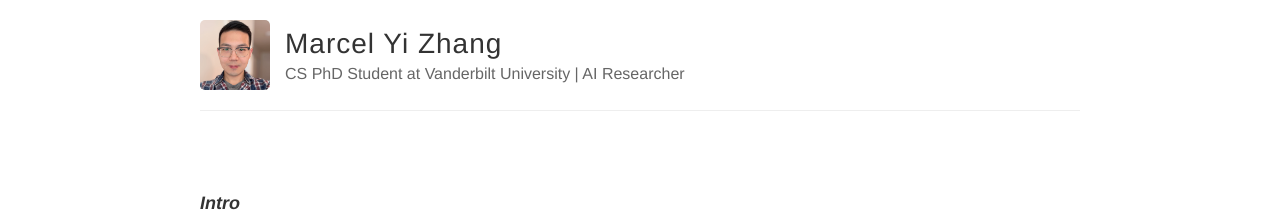
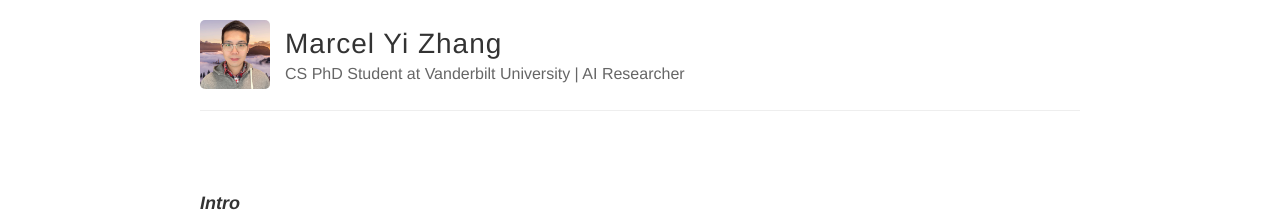
Before and after one commit to YiZhan2854/YiZhan2854.github.io, a Jekyll site: the page built from index.md, in a window 1280 px wide. Shown: the top 212 px of the page. Built offline with Jekyll 4.4.1, drawn with Linux system fonts in a browser that asks for light colours.

Commit message:
Update _config.yml

```diff
--- a/_config.yml
+++ b/_config.yml
@@ -9,7 +9,7 @@ name: Marcel Yi Zhang
 description: CS PhD Student at Vanderbilt University | AI Researcher
 
 # URL of your avatar or profile pic (you could use your GitHub profile pic)
-avatar: https://YiZhan2854.github.io/images/IMG_1418.JPG
+avatar: https://YiZhan2854.github.io/images/IMG_1456-removebg-preview.png
 
 #
 # Flags below are optional
```
